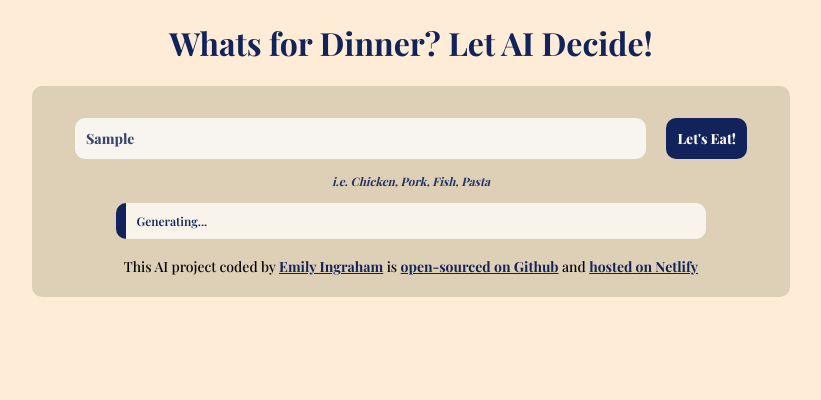
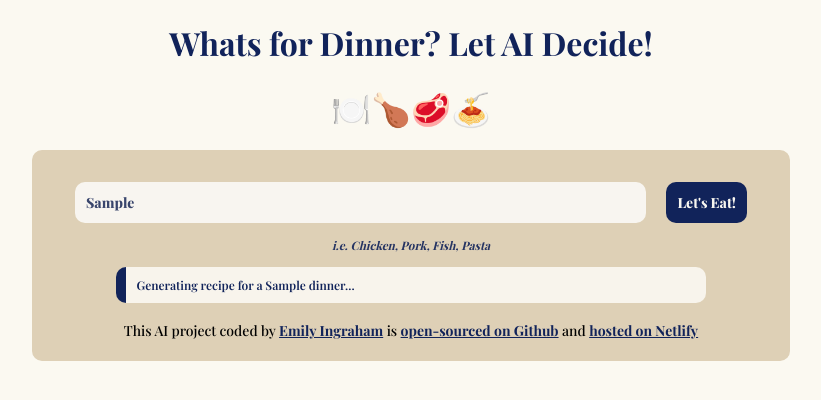
Before and after one commit to emilyvingraham/whats-for-dinner-ai-generator, a plain HTML site: page index.html in a window 1280 px wide. Both pictures are taken after typing "Sample" into the empty fields and a click on the input "Let's Eat!". Shown: the whole page, without its empty margins (229-1050 px from the left). Drawn offline with nearby package versions, Linux system fonts and the light colour scheme; no server answers; a web font is replaced by a local one.

Commit message:
Final touches
- added emojis
- changed body color
- added user provided text to recipe pending message

```diff
--- a/index.html
+++ b/index.html
@@ -17,6 +17,7 @@
     <body>
         <header>
             <h1>Whats for Dinner? Let AI Decide!</h1>
+            <h1>🍽️🍗🥩🍝</h1>
         </header>
         <div class="container">
             <div class="user-container">
--- a/src/index.js
+++ b/src/index.js
@@ -21,7 +21,7 @@ function getRecipe(event) {
     let recipeContainer = document.querySelector('#recipe-container');
     recipeContainer.classList.remove('hidden');
     let recipePending = document.querySelector('#ai-recipe');
-    recipePending.innerHTML = `<span class="blink">Generating...</span>`;
+    recipePending.innerHTML = `<span class="blink">Generating recipe for a ${userInput.value} dinner...</span>`;
 
     console.log('generating poem');
     console.log(`Prompt: ${prompt}`);
--- a/src/styles.css
+++ b/src/styles.css
@@ -4,7 +4,7 @@
 }
 
 body {
-    background-color: #ffecd6;
+    background-color: #FBF9F1;
 }
 
 header {
```
